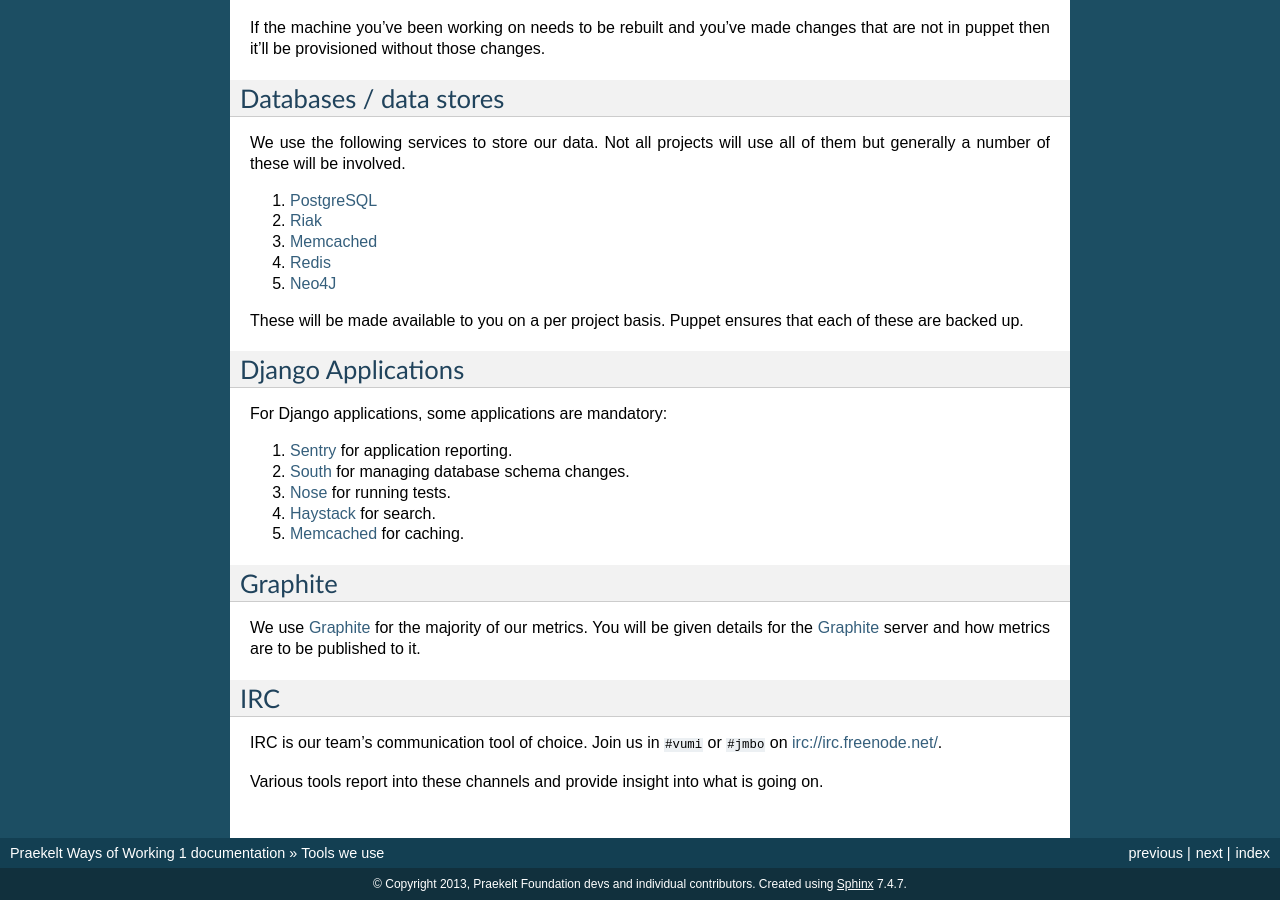
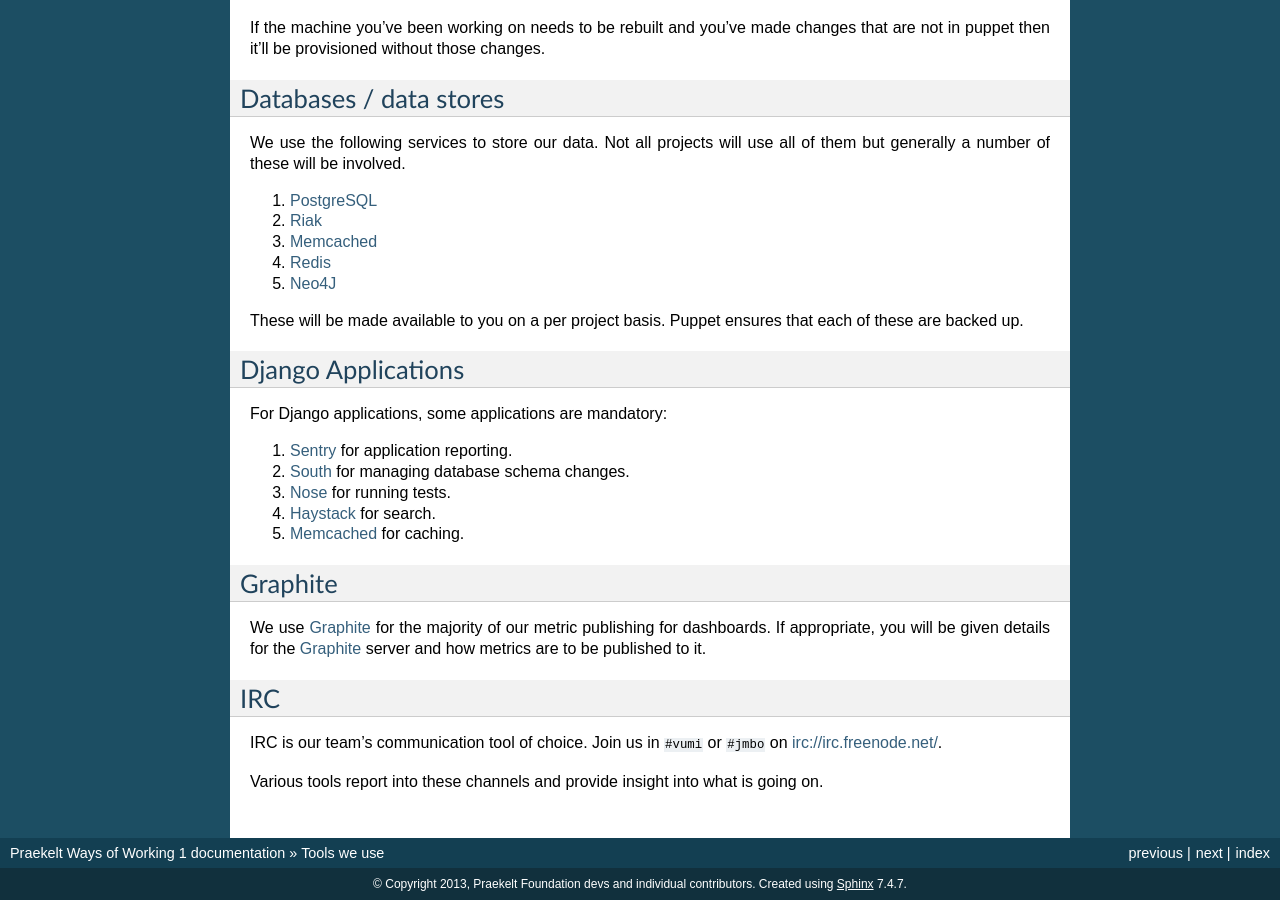
Before and after one commit to praekeltfoundation/ways-of-working, a Sphinx documentation site: the page built from docs/tools.rst, in a window 1280 px wide and 900 px high, scrolled down 1625 px. Built offline with Sphinx 7.4.7, drawn with Linux system fonts in a browser that asks for light colours.

Commit message:
Mention dashboards within Graphite.

```diff
--- a/docs/tools.rst
+++ b/docs/tools.rst
@@ -126,8 +126,9 @@
 Graphite
 --------
 
-We use Graphite_ for the majority of our metrics. You will be given details
-for the Graphite_ server and how metrics are to be published to it.
+We use Graphite_ for the majority of our metric publishing for dashboards.
+If appropriate, you will be given details for the Graphite_ server and how
+metrics are to be published to it.
 
 IRC
 ---
```
